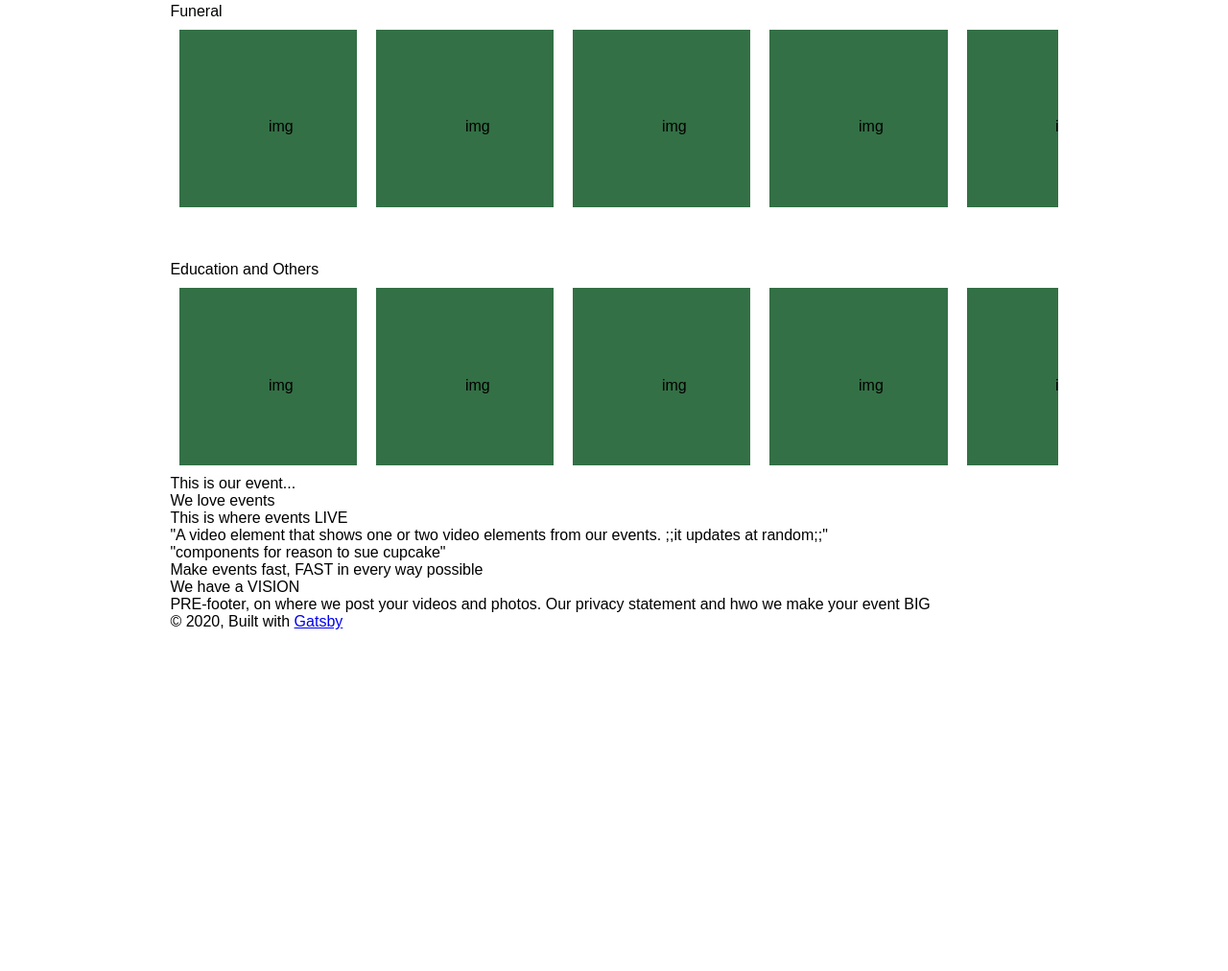
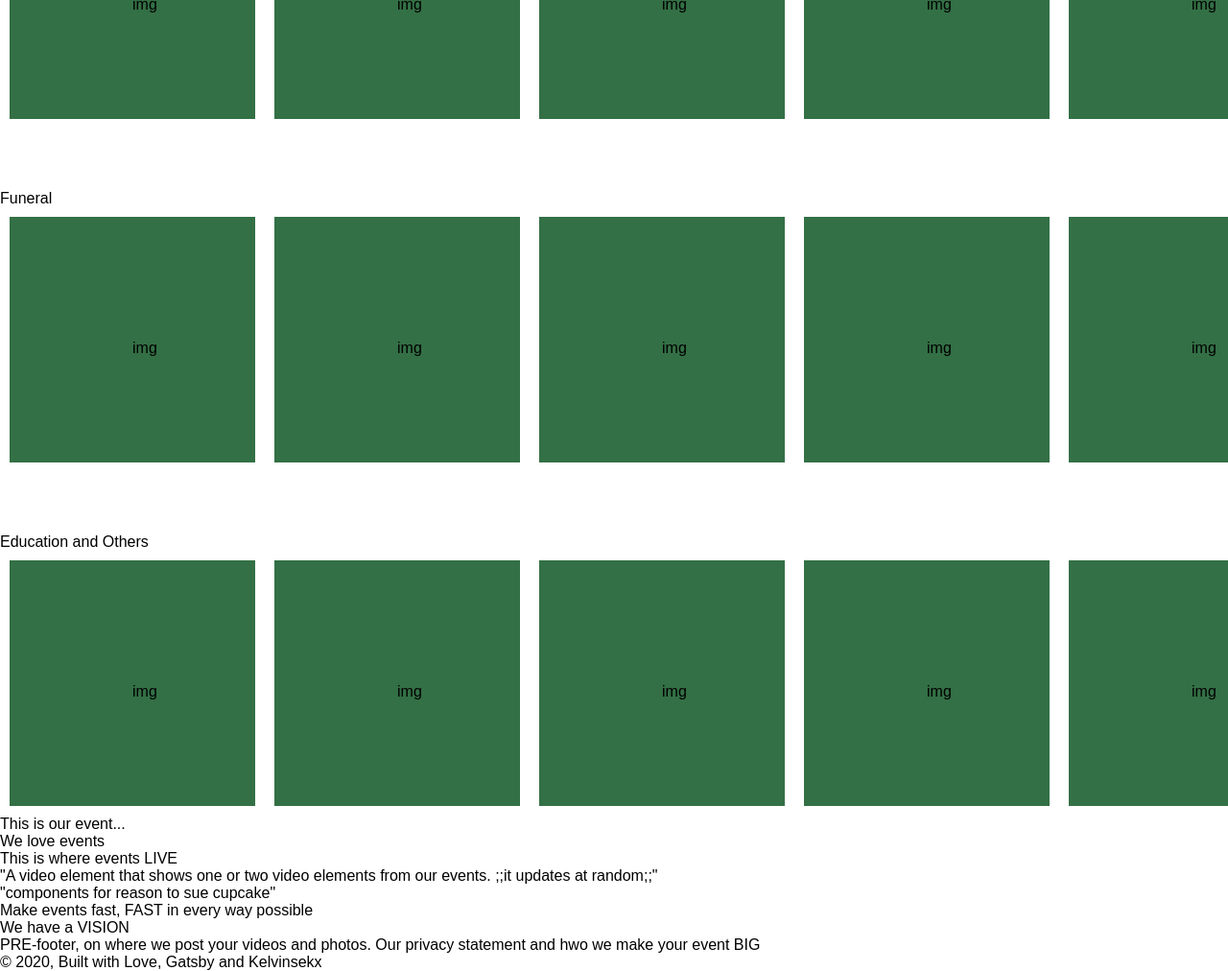
Before and after one commit to kelvinsekx/cupcake, a Gatsby site: page / in a window 1280 px wide. Shown: the part 861-1873 px from the top of the page at 96% size. Before the commit the page ends 1541 px from the top, so only its background shows below. Built offline with nearby package versions, Linux system fonts and the light colour scheme; Gatsby itself is replaced by a stand-in of ours; what auth0-js would draw is missing.

Commit message:
styled repaired

```diff
--- a/gatsby-config.js
+++ b/gatsby-config.js
@@ -11,6 +11,12 @@
       options: {
         name: `images`,
         path: `${__dirname}/src/images`,
+      },
+    },
+    {
+      resolve: `gatsby-plugin-styled-components`,
+      options: {
+        // Add any options here
       },
     },
     `gatsby-transformer-sharp`,
@@ -27,8 +33,6 @@
         icon: `src/images/gatsby-icon.png`, // This path is relative to the root of the site.
       },
     },
-    // this (optional) plugin enables Progressive Web App + Offline functionality
-    // To learn more, visit: https://gatsby.dev/offline
-    // `gatsby-plugin-offline`,
+
   ],
 }
--- a/src/components/layout.css
+++ b/src/components/layout.css
@@ -54,7 +54,7 @@
   background-color: #337045;
   content: " ";
   width: 10rem;
-  height: 1rem;
+  height: 2rem;
   margin: 10px;
   padding: 10%;
   flex: 0 0 auto;
--- a/src/components/layout.js
+++ b/src/components/layout.js
@@ -26,20 +26,12 @@
   return (
     <>
       <Header  />
-      <div
-        style={{
-          margin: `0 auto`,
-          maxWidth: 960,
-          padding: `0 1.0875rem 1.45rem`,
-        }}
-      >
         <main>{children}</main>
         <footer>
           © {new Date().getFullYear()}, Built with
           {` `}
-          <a href="https://www.gatsbyjs.org">Gatsby</a>
+          <span>Love, Gatsby and Kelvinsekx</span>
         </footer>
-      </div>
     </>
   )
 }
```
